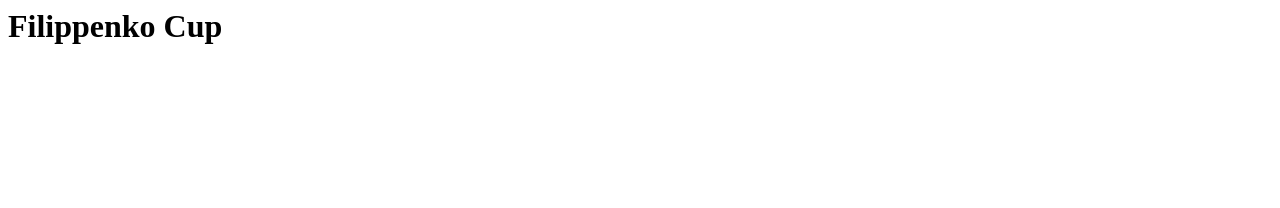
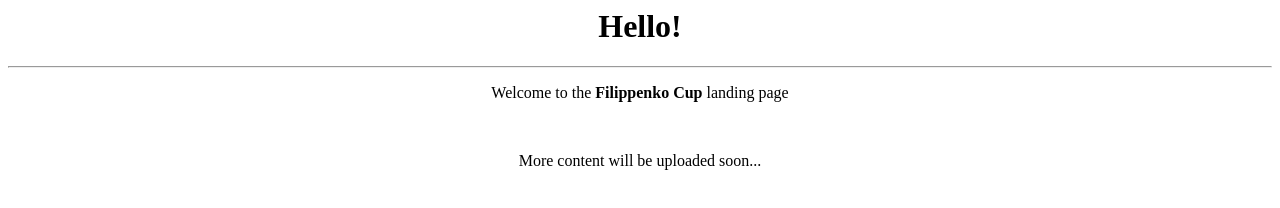
Before and after one commit to FilippenkoCup/site, a plain HTML site: page index.html in a window 1280 px wide. Drawn offline with Linux system fonts and the light colour scheme.

Commit message:
Update index.html

```diff
--- a/index.html
+++ b/index.html
@@ -1 +1,7 @@
-<h1>Filippenko Cup</h1>
+<center>
+  <h1>Hello!</h1>
+  <hr>
+  <p>Welcome to the <strong>Filippenko Cup</strong> landing page</p>
+  <br>
+  <p>More content will be uploaded soon...</p>
+</center>
```
